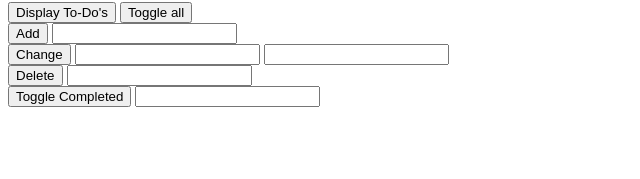
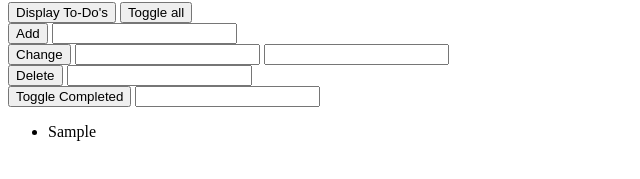
Before and after one commit to clipklop/WaC-TodoApp, a plain HTML site: page Todo App/index.html in a window 1280 px wide. Both pictures are taken after typing "Sample" into the empty fields and a click on the button "Add". Shown: the part 95-274 px from the top of the page, 0-640 px from the left. Drawn offline with Linux system fonts and the light colour scheme.

Commit message:
+ li adding todos

```diff
--- a/Todo App/index.html
+++ b/Todo App/index.html
@@ -36,6 +36,10 @@
     <input id="toggleTodoPosition" type="number">
   </div>
 
+  <div class="viewSection">
+    <ul class="todoList"></ul>
+  </div>
+
   <script src="todo_app.js"></script>
 </body>
 </html>
--- a/Todo App/todo_app.js
+++ b/Todo App/todo_app.js
@@ -12,6 +12,7 @@ const todoList = {
       completed: false,
     });
     this.displayTodos();
+    displayTodos()
   },
   displayTodos() {
     if (this.todos.length === 0) {
@@ -123,5 +124,23 @@ const toggleTodo = () => {
 toggleTodoButton.addEventListener('click', toggleTodo);
 
 
+// View
+const displayTodos = () => {
+  if (todoList.todos.length === 0) {
+  } else {
+    const todosUl = document.querySelector('.todoList');
+    todosUl.innerHTML = '';
+
+    todoList.todos.forEach(todo => {
+      const todosLi = document.createElement('li');
+      todosLi.textContent = todo.todoText;
+      todosUl.appendChild(todosLi);
+      todo.completed ? console.log(`(x) ${todo.todoText}`)
+        : console.log(`( ) ${todo.todoText}`)
+    });
+  }
+}
+
+displayTodos()
 // Module exporting for NodeJS
 // module.exports = todoList;
```
